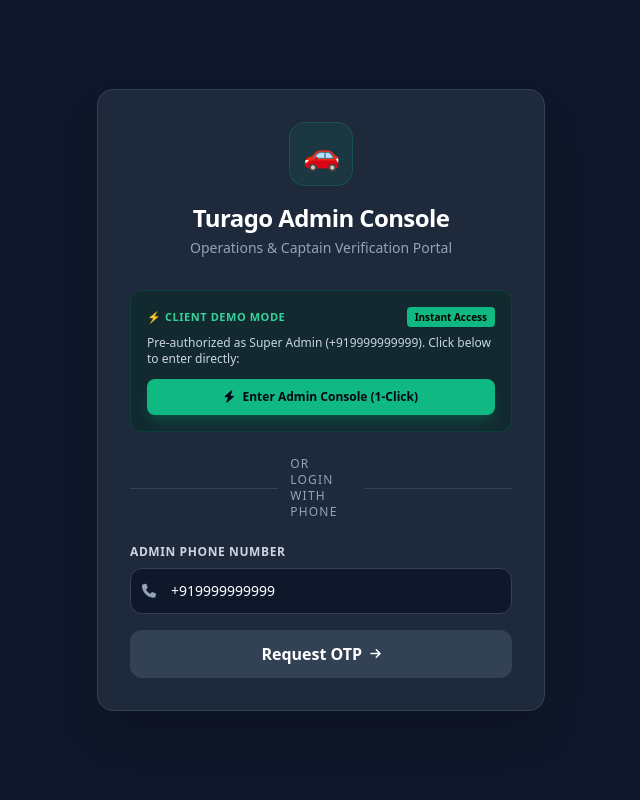
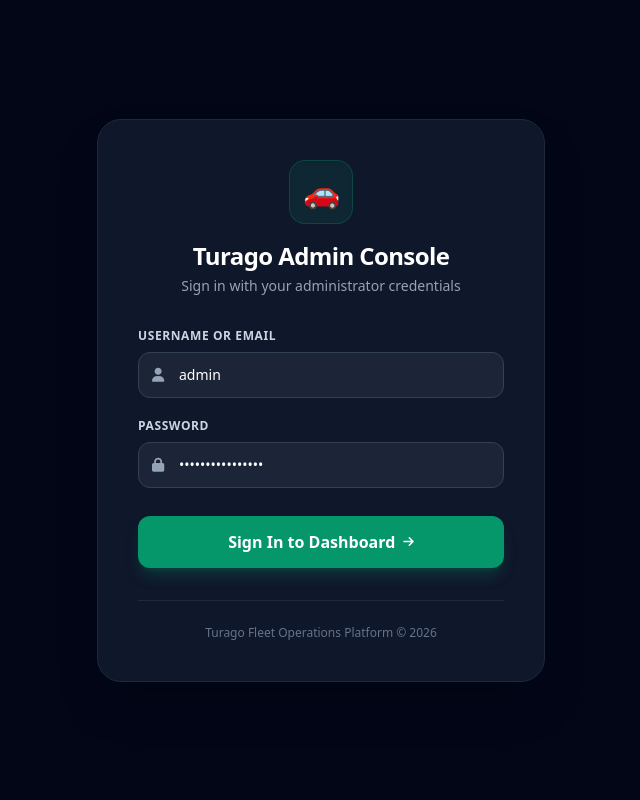
Before and after one commit to satishd01/turago-backend-main, a Node project: template src/views/login.ejs in a window 1280 px wide. Shown: the whole page, without its empty margins (319-959 px from the left). Run offline with Node 20 templates, Linux system fonts and the light colour scheme; the template is opened without the code that fills it, so the values that code supplies are empty; some libraries are stand-ins or nearby versions.

Commit message:
fix(admin): resolve CORS null origin and implement username/password authentication

```diff
--- a/src/views/login.ejs
+++ b/src/views/login.ejs
@@ -6,67 +6,96 @@
   <title>Admin Login | Turago Operations</title>
   <script src="https://cdn.tailwindcss.com"></script>
   <link rel="stylesheet" href="https://cdnjs.cloudflare.com/ajax/libs/font-awesome/6.5.1/css/all.min.css">
+  <script>
+    tailwind.config = {
+      theme: {
+        extend: {
+          colors: {
+            brand: {
+              50: '#ecfdf5',
+              400: '#34d399',
+              500: '#10b981',
+              600: '#059669',
+              700: '#047857',
+            }
+          }
+        }
+      }
+    }
+  </script>
 </head>
-<body class="bg-slate-900 text-slate-100 flex items-center justify-center min-h-screen p-4">
-  <div class="max-w-md w-full bg-slate-800 rounded-2xl border border-slate-700 shadow-2xl p-8">
+<body class="bg-slate-950 text-slate-100 flex items-center justify-center min-h-screen p-4">
+  <div class="max-w-md w-full bg-slate-900 rounded-3xl border border-slate-800 shadow-2xl p-8 md:p-10">
     <div class="text-center mb-8">
-      <div class="w-16 h-16 bg-emerald-500/10 border border-emerald-500/20 text-emerald-400 rounded-2xl flex items-center justify-center mx-auto mb-4 text-3xl shadow-inner">
+      <div class="w-16 h-16 bg-brand-500/10 border border-brand-500/20 text-brand-400 rounded-2xl flex items-center justify-center mx-auto mb-4 text-3xl shadow-inner">
         🚗
       </div>
       <h1 class="text-2xl font-bold tracking-tight text-white">Turago Admin Console</h1>
-      <p class="text-sm text-slate-400 mt-1">Operations & Captain Verification Portal</p>
+      <p class="text-sm text-slate-400 mt-1">Sign in with your administrator credentials</p>
     </div>
 
     <% if (typeof error !== 'undefined' && error) { %>
       <div class="mb-6 p-4 rounded-xl bg-rose-500/10 border border-rose-500/30 text-rose-400 text-sm flex items-center gap-3">
-        <i class="fa-solid fa-circle-exclamation text-base"></i>
+        <i class="fa-solid fa-circle-exclamation text-base shrink-0"></i>
         <span><%= error %></span>
       </div>
     <% } %>
 
     <% if (typeof message !== 'undefined' && message) { %>
-      <div class="mb-6 p-4 rounded-xl bg-emerald-500/10 border border-emerald-500/30 text-emerald-400 text-sm flex items-center gap-3">
-        <i class="fa-solid fa-circle-check text-base"></i>
+      <div class="mb-6 p-4 rounded-xl bg-brand-500/10 border border-brand-500/30 text-brand-400 text-sm flex items-center gap-3">
+        <i class="fa-solid fa-circle-check text-base shrink-0"></i>
         <span><%= message %></span>
       </div>
     <% } %>
 
-    <!-- Quick 1-Click Demo Login for fast client presentation -->
-    <div class="mb-6 p-4 rounded-xl bg-emerald-950/40 border border-emerald-800/40 text-emerald-200 text-xs">
-      <div class="flex items-center justify-between mb-2">
-        <span class="font-semibold uppercase tracking-wider text-[11px] text-emerald-400">⚡ Client Demo Mode</span>
-        <span class="bg-emerald-500 text-black font-bold px-2 py-0.5 rounded text-[10px]">Instant Access</span>
-      </div>
-      <p class="text-slate-300 mb-3">Pre-authorized as Super Admin (+919999999999). Click below to enter directly:</p>
-      <form action="/admin/demo-login" method="POST">
-        <button type="submit" class="w-full py-2.5 px-4 bg-emerald-500 hover:bg-emerald-400 text-slate-950 font-bold rounded-lg transition duration-200 flex items-center justify-center gap-2 shadow-lg shadow-emerald-500/20">
-          <i class="fa-solid fa-bolt"></i> Enter Admin Console (1-Click)
-        </button>
-      </form>
-    </div>
-
-    <div class="relative flex items-center justify-center mb-6">
-      <div class="border-t border-slate-700 w-full"></div>
-      <span class="bg-slate-800 px-3 text-xs text-slate-400 uppercase tracking-widest font-medium">Or Login with Phone</span>
-      <div class="border-t border-slate-700 w-full"></div>
-    </div>
-
-    <form action="/admin/login" method="POST" class="space-y-4">
+    <form action="/admin/login" method="POST" class="space-y-5">
       <div>
-        <label class="block text-xs font-semibold text-slate-300 uppercase tracking-wider mb-2">Admin Phone Number</label>
+        <label class="block text-xs font-semibold text-slate-300 uppercase tracking-wider mb-2">Username or Email</label>
         <div class="relative">
-          <span class="absolute inset-y-0 left-0 flex items-center pl-3 text-slate-400 text-sm">
-            <i class="fa-solid fa-phone"></i>
+          <span class="absolute inset-y-0 left-0 flex items-center pl-3.5 text-slate-400 text-sm">
+            <i class="fa-solid fa-user"></i>
           </span>
-          <input type="text" name="phone" value="+919999999999" required class="w-full bg-slate-900 border border-slate-700 rounded-xl py-3 pl-10 pr-4 text-sm text-white focus:outline-none focus:border-emerald-500 transition">
+          <input
+            type="text"
+            name="username"
+            value="admin"
+            placeholder="admin or admin@turago.com"
+            required
+            autocomplete="username"
+            class="w-full bg-slate-800/80 border border-slate-700 rounded-xl py-3 pl-10 pr-4 text-sm text-white focus:outline-none focus:border-brand-500 focus:ring-1 focus:ring-brand-500 transition"
+          >
         </div>
       </div>
 
-      <button type="submit" class="w-full py-3 bg-slate-700 hover:bg-slate-600 text-white font-semibold rounded-xl transition flex items-center justify-center gap-2">
-        <span>Request OTP</span>
-        <i class="fa-solid fa-arrow-right text-xs"></i>
-      </button>
+      <div>
+        <label class="block text-xs font-semibold text-slate-300 uppercase tracking-wider mb-2">Password</label>
+        <div class="relative">
+          <span class="absolute inset-y-0 left-0 flex items-center pl-3.5 text-slate-400 text-sm">
+            <i class="fa-solid fa-lock"></i>
+          </span>
+          <input
+            type="password"
+            name="password"
+            value="Admin@turago2026"
+            placeholder="Enter password"
+            required
+            autocomplete="current-password"
+            class="w-full bg-slate-800/80 border border-slate-700 rounded-xl py-3 pl-10 pr-4 text-sm text-white focus:outline-none focus:border-brand-500 focus:ring-1 focus:ring-brand-500 transition"
+          >
+        </div>
+      </div>
+
+      <div class="pt-2">
+        <button type="submit" class="w-full py-3.5 px-4 bg-brand-600 hover:bg-brand-500 text-white font-bold rounded-xl transition duration-200 flex items-center justify-center gap-2 shadow-lg shadow-brand-600/25">
+          <span>Sign In to Dashboard</span>
+          <i class="fa-solid fa-arrow-right text-xs"></i>
+        </button>
+      </div>
     </form>
+
+    <div class="mt-8 pt-6 border-t border-slate-800 text-center text-xs text-slate-500">
+      <p>Turago Fleet Operations Platform &copy; 2026</p>
+    </div>
   </div>
 </body>
 </html>
```
Also changed, not shown: src/app/app.js (+2 -8 lines), src/modules/admin/model/Admin.model.js (+20 -0 lines), src/modules/admin/routes/admin.web.routes.js (+53 -23 lines), src/seed/seedData.js (+6 -2 lines).
